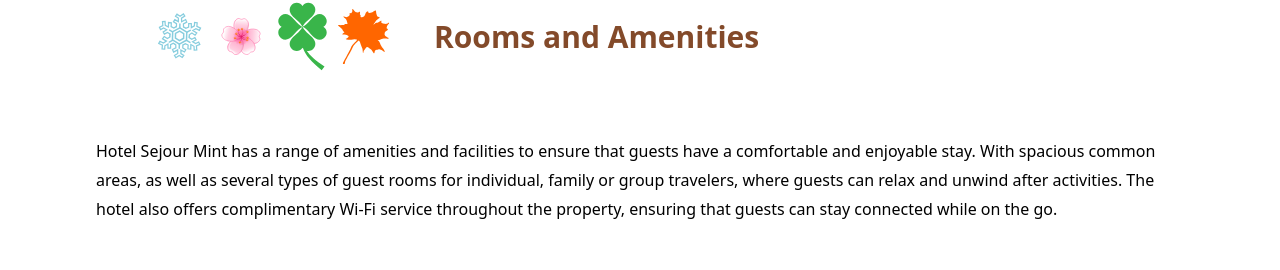
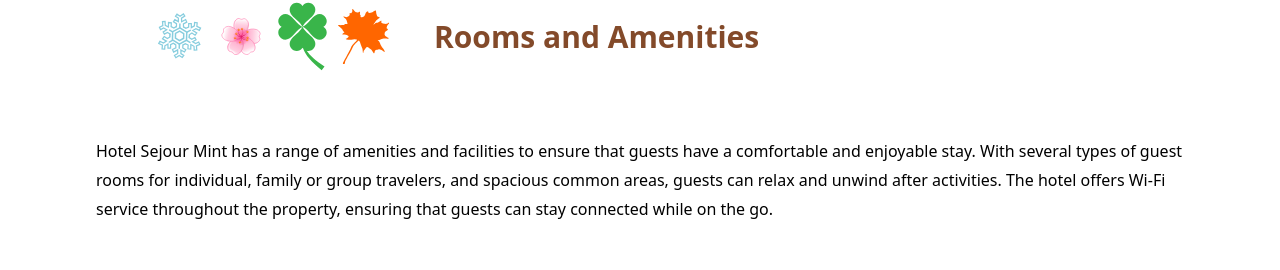
Before and after one commit to gzm17/sejourmint-gp1, a React (Create React App) app: page / in a window 1280 px wide. Shown: the part 3007-3277 px from the top of the page. Built offline with nearby package versions, Linux system fonts and the light colour scheme.

Commit message:
minor change in roomsMainTet.js

```diff
--- a/src/data/rooms/roomsMainText.js
+++ b/src/data/rooms/roomsMainText.js
@@ -4,7 +4,7 @@
 		id: 0,
 		category: 'rooms',
 		name: 'Rooms Description',
-		text: 'Hotel Sejour Mint has a range of amenities and facilities to ensure that guests have a comfortable and enjoyable stay. With spacious common areas, as well as several types of guest rooms for individual, family or group travelers, where guests can relax and unwind after  activities. The hotel also offers complimentary Wi-Fi service throughout the property, ensuring that guests can stay connected while on the go.',
+		text: 'Hotel Sejour Mint has a range of amenities and facilities to ensure that guests have a comfortable and enjoyable stay. With several types of guest rooms for individual, family or group travelers, and spacious common areas, guests can relax and unwind after activities. The hotel offers Wi-Fi service throughout the property, ensuring that guests can stay connected while on the go.',
 		textJ: 'ホテル セジュール・ミントには、快適で楽しい滞在を提供するための様々なアメニティや設備があります。広々とした共用エリアや個人旅行者、家族旅行者、グループ旅行者向けに用意された様々なタイプの客室があり、アクティビティの後にゲストはくつろいでリラックスすることができます。また、無料のWi-Fiサービスも提供しており、移動中でもゲストが常にインターネットに接続できるようになっています。'
 	},
 	{
```
